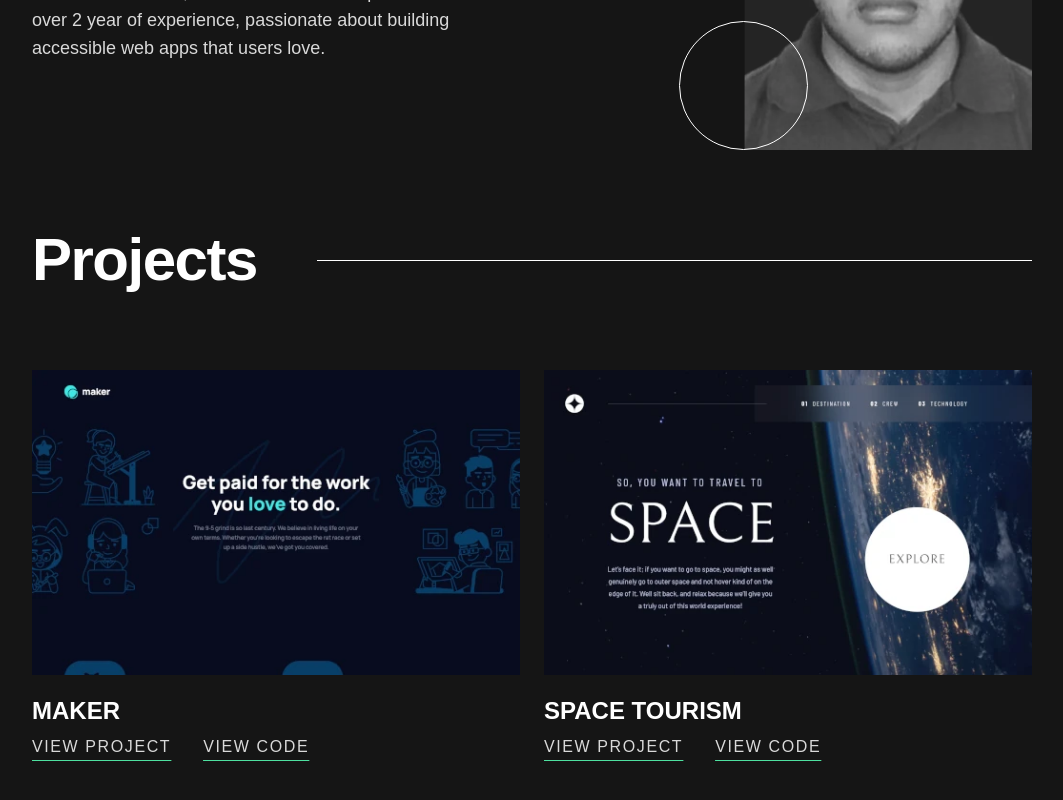
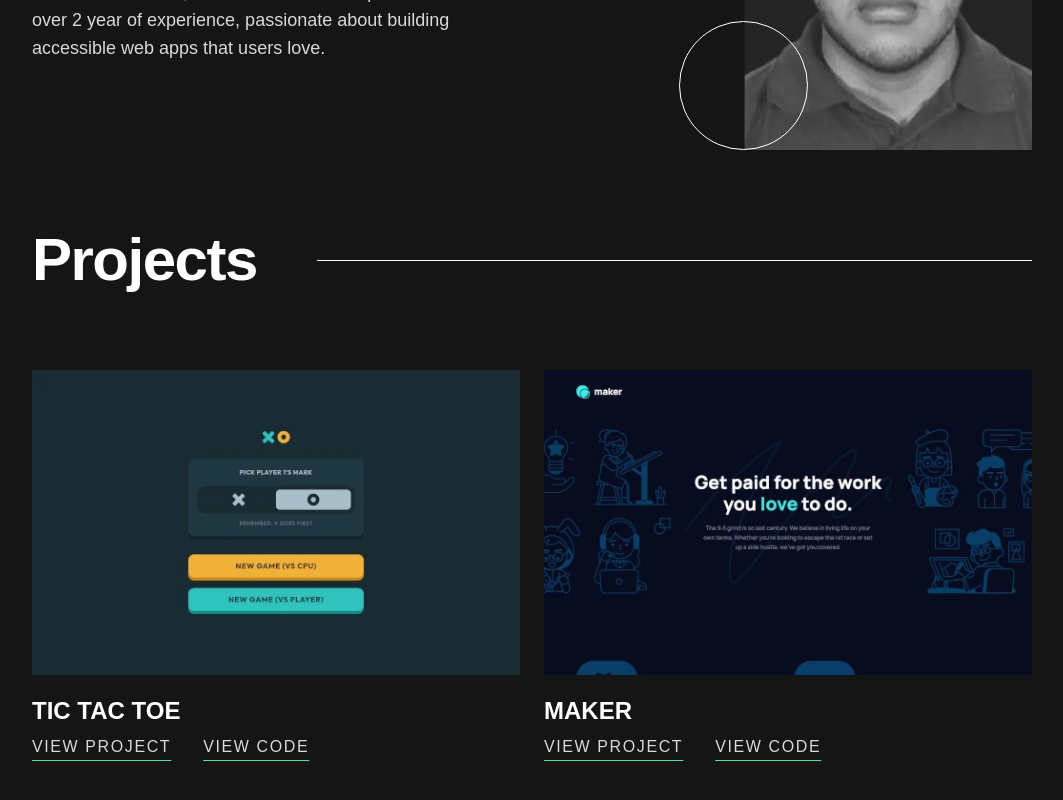
Before and after one commit to jhanca-vm/portfolio, a SvelteKit app: page / in a window 1280 px wide. Shown: the part 386-1186 px from the top of the page, without its empty margins (108-1171 px from the left). Built offline with nearby package versions, Linux system fonts and the light colour scheme.

Commit message:
Update projects

```diff
--- a/src/routes/+page.js
+++ b/src/routes/+page.js
@@ -1,11 +1,11 @@
 import maker from '$lib/assets/maker.webp'
-import spaceTourism from '$lib/assets/space-tourism.webp'
+import ticTacToe from '$lib/assets/tic-tac-toe.webp'
 
 export const prerender = true
 
 export const load = () => ({
   projects: [
-    { id: 'maker', name: 'maker', image: maker },
-    { id: 'space-tourism', name: 'Space Tourism', image: spaceTourism }
+    { id: 'tic-tac-toe', name: 'Tic Tac Toe', image: ticTacToe },
+    { id: 'maker', name: 'maker', image: maker }
   ]
 })
```
Also changed, not shown: src/lib/assets/space-tourism.webp (deleted), src/lib/assets/tic-tac-toe.webp (added).
